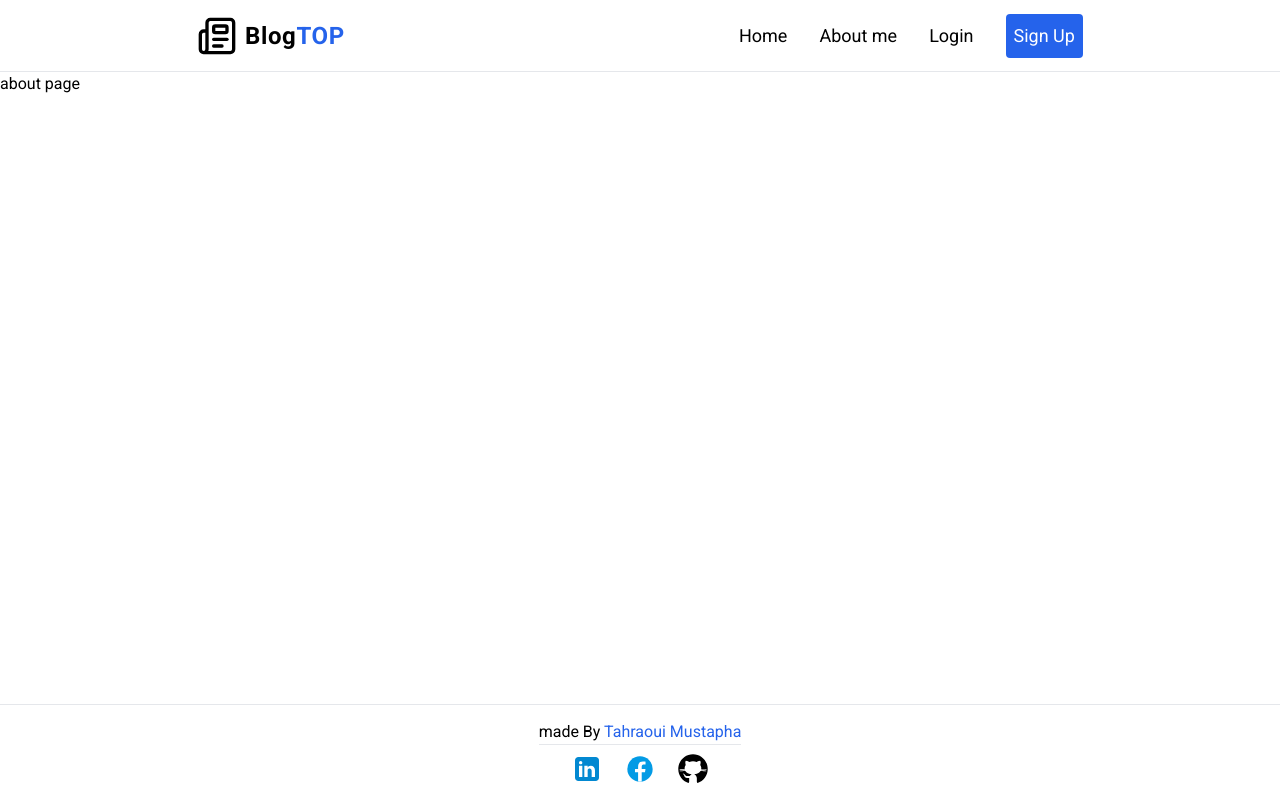
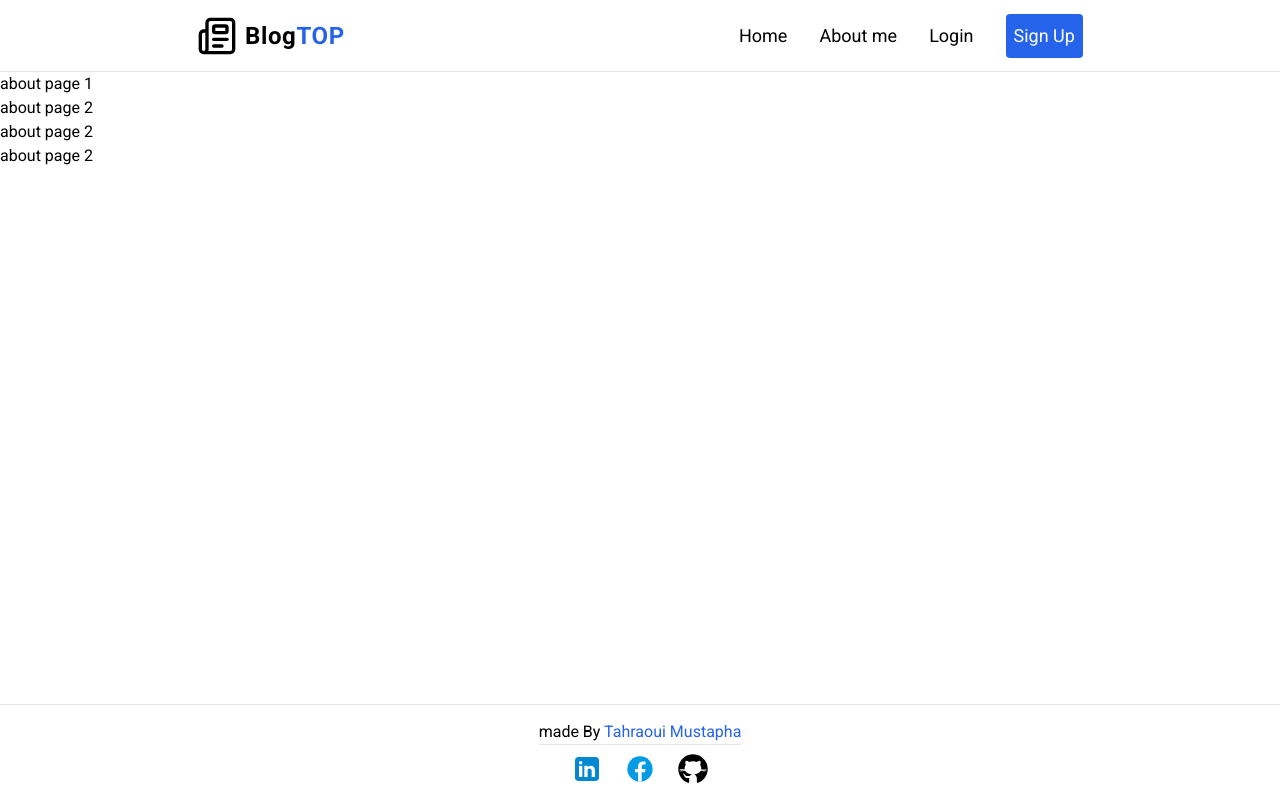
Before and after one commit to TahraouiMustapha/Blog, a React (Vite) app: page /about in a window 1280 px wide. Built offline with nearby package versions, Linux system fonts and the light colour scheme.

Commit message:
fix: style animation delay of about page

```diff
--- a/src/index.css
+++ b/src/index.css
@@ -10,6 +10,21 @@
     --color-second: #F59E0B;
     --color-txtClr: #1A1A1A;
     --color-brdClr: #E5E7EB;
+
+    /* animation */
+    --animate-fade-in: fade-in-scale 0.6s ease-in-out backwards;
+
+    @keyframes fade-in-scale {
+        0% {
+            opacity: 0;
+            transform: translateY(64px);
+        }
+
+        100% {
+            opacity: 1;
+            transform: translateY(0);
+        }
+    }
 }
 
 
@@ -46,6 +61,18 @@ body {
     .dateTag {
         @apply w-fit p-1.5 rounded-lg text-sm font-bold tracking-wide text-[#B45309] bg-[#FEF3C7];
     }
+
+    .animationDelaySd {
+        animation-delay: 0.5s;
+    }
+
+    .animationDelayRd {
+        animation-delay: 0.7s;
+    }
+
+    .animationDelayTh {
+        animation-delay: 0.9s;
+    }
 }
 
 /* just for seeing */
--- a/src/pages/about.jsx
+++ b/src/pages/about.jsx
@@ -1,7 +1,11 @@
 const About = () => {
     return (
         <>
-            <h3>about page</h3>
+            <h3 className="animate-fade-in">about page 1</h3>
+            <h3 className="animationDelaySd animate-fade-in">about page 2</h3>
+            <h3 className="animationDelayRd animate-fade-in">about page 2</h3>
+            <h3 className="animationDelayTh animate-fade-in">about page 2</h3>
+
         </>
     )
 }
```
